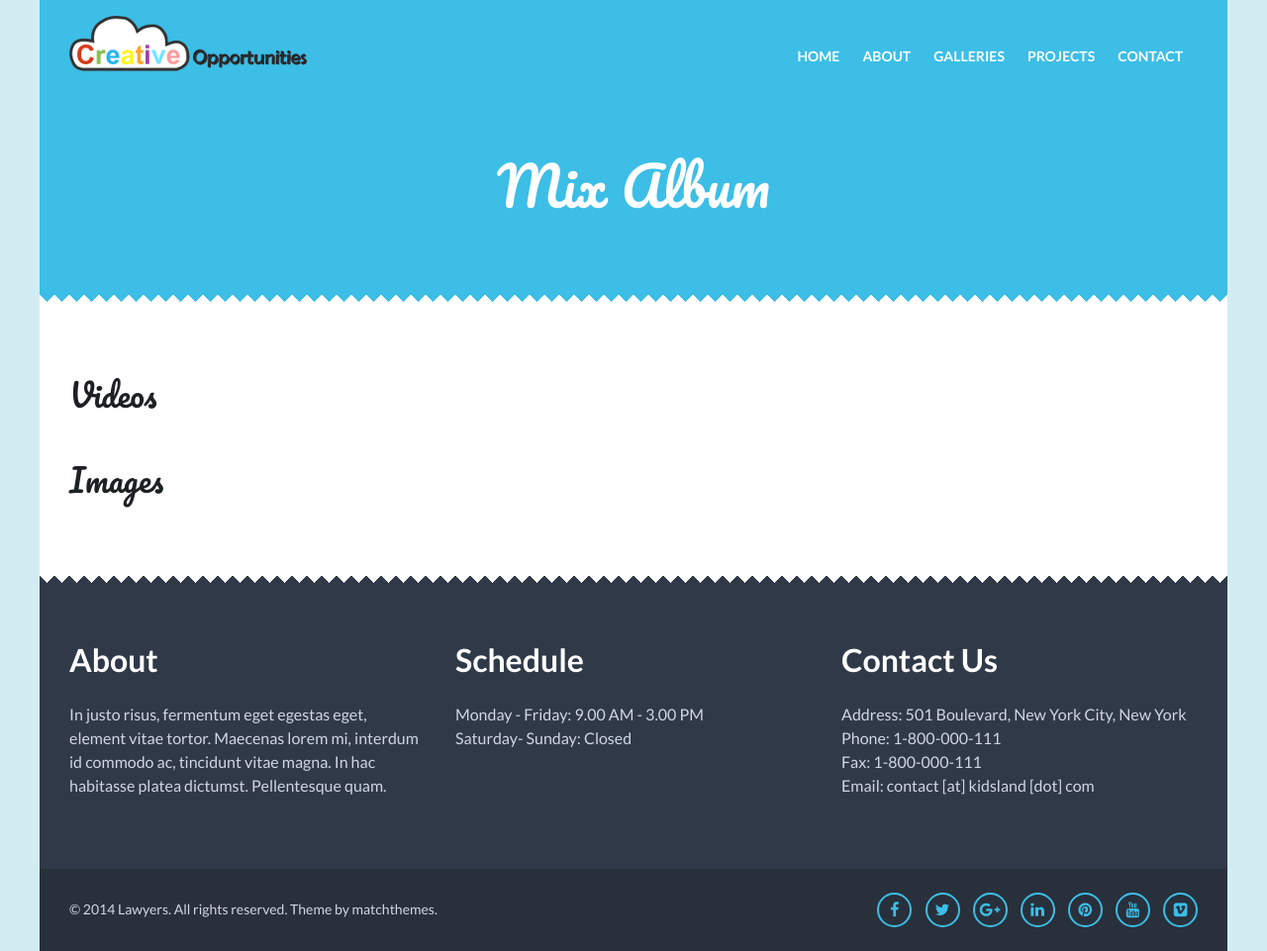
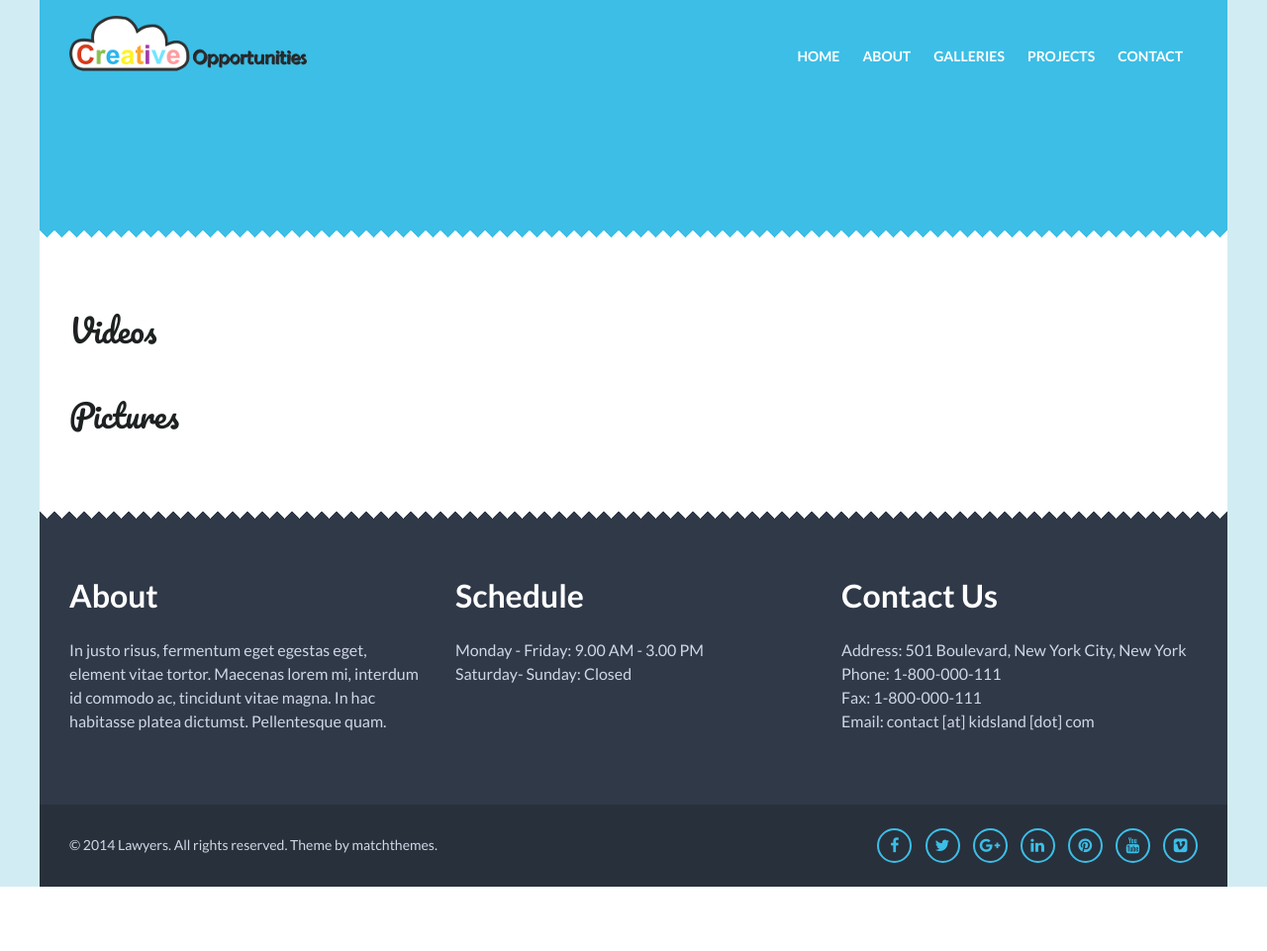
Before and after one commit to karimtabet/creativeoppsv2, a Flask app: template app/templates/gallery.html in a window 1280 px wide. Shown: the whole page at 99% size. After the commit the page ends 896 px from the top, so only its background shows below. Run offline with Flask 2, Linux system fonts and the light colour scheme; the template is opened without the code that fills it, so the values that code supplies are empty; parts of the project's set-up code (start-up, migrations or seed data) failed here and were passed over; some libraries are stand-ins or nearby versions.

Commit message:
get project title, change heading from Images to Pictures

```diff
--- a/app/templates/gallery.html
+++ b/app/templates/gallery.html
@@ -18,7 +18,7 @@
 
         <section class="page-top wrap">
 
-            <h2 class="page-section-title">Mix Album</h2>
+            <h2 class="page-section-title">{{ project.title }}</h2>
 
         </section><!-- page-top -->
           <div class="zz-bottom"></div>
@@ -82,7 +82,7 @@
 
         <br><br>
 
-        <h4 class="gallery-type">Images</h4>
+        <h4 class="gallery-type">Pictures</h4>
 
         <div class="row albums-holder">
 
```
